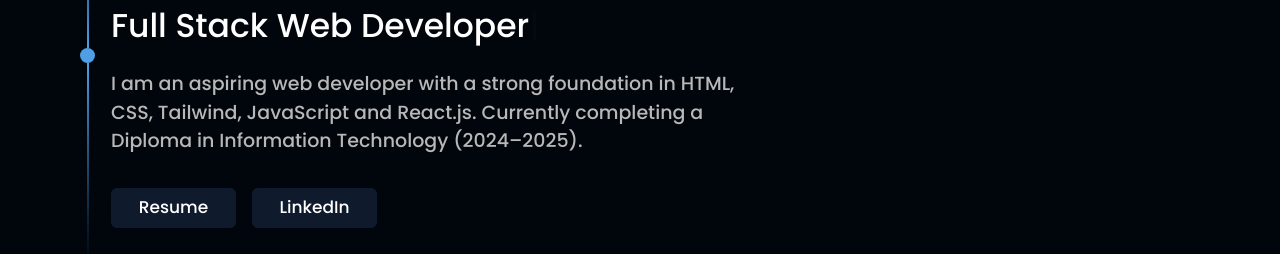
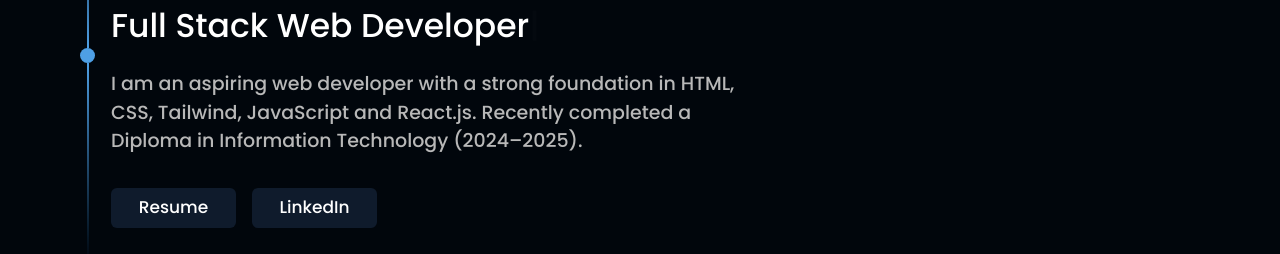
Before and after one commit to m-mujtabaaa/my-react-portfolio, a React (Vite) app: page / in a window 1280 px wide. Shown: the part 347-601 px from the top of the page. Built offline with nearby package versions, Linux system fonts and the light colour scheme.

Commit message:
Initial commit

```diff
--- a/src/components/Front.jsx
+++ b/src/components/Front.jsx
@@ -15,7 +15,7 @@ function Front() {
         <h5 className='text-[#4E9FE5] font-semibold text-[33px] h-[20px]'>Assalam O Alaikum, I'm-</h5>
         <h3 className='text-white text-[85px] font-black '>Muhammad Mujtaba</h3>
         <ReactTyped strings={["Full Stack Web Developer","Full Stack Web Developer",]} typespeed={10} backspeed={10} loop className='text-white font-medium text-[33px]'/>
-        <p className='text-[#b8b8b8ff] text-[19px] font-medium w-[50vw] mt-5 mb-8'>I am an aspiring web developer with a strong foundation in HTML, CSS, Tailwind, JavaScript and React.js. Currently completing a Diploma in Information Technology (2024–2025).</p>
+        <p className='text-[#b8b8b8ff] text-[19px] font-medium w-[50vw] mt-5 mb-8'>I am an aspiring web developer with a strong foundation in HTML, CSS, Tailwind, JavaScript and React.js. Recently completed a Diploma in Information Technology (2024–2025).</p>
         <button className='h-[40px] w-[125px] bg-[#0f1b2cff] hover:bg-[#1e3049ff] rounded-md text-white font-medium text-[17px] duration-300 ease-in-out'>Resume</button>
         <button className='h-[40px] w-[125px] bg-[#0f1b2cff] hover:bg-[#1e3049ff] rounded-md text-white font-medium text-[17px] duration-300 ease-in-out ml-4'>LinkedIn</button>
         </div>
```
